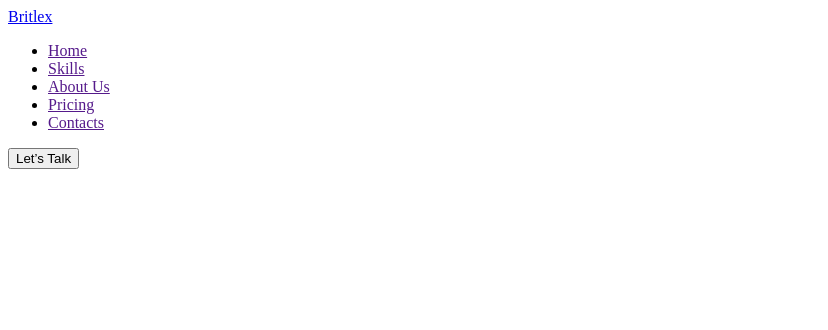
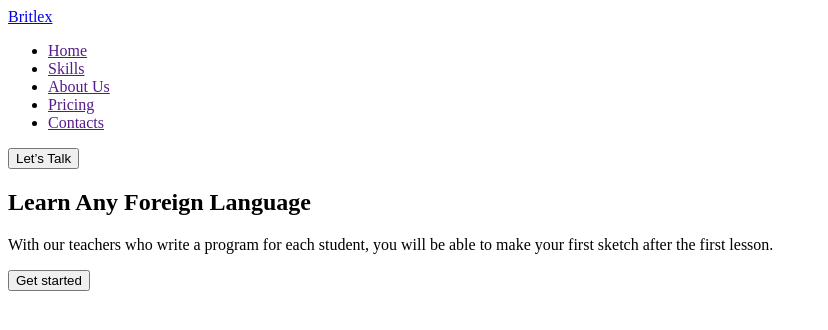
Before and after one commit to dykyys/goit-hw-01, a plain HTML site: page index.html in a window 1280 px wide. Shown: the whole page, without its empty margins (0-828 px from the left). Drawn offline with Linux system fonts and the light colour scheme.

Commit message:
створили h1 / додали налаштування прітіера

```diff
--- a/index.html
+++ b/index.html
@@ -21,7 +21,14 @@
       <button type="button">Let’s Talk</button>
     </header>
     <main>
-      <section></section>
+      <section>
+        <h1>Learn Any Foreign Language</h1>
+        <p>
+          With our teachers who write a program for each student, you will be able to make your
+          first sketch after the first lesson.
+        </p>
+        <button>Get started</button>
+      </section>
     </main>
   </body>
 </html>
```
Also changed, not shown: .prettierrc.json (added).
